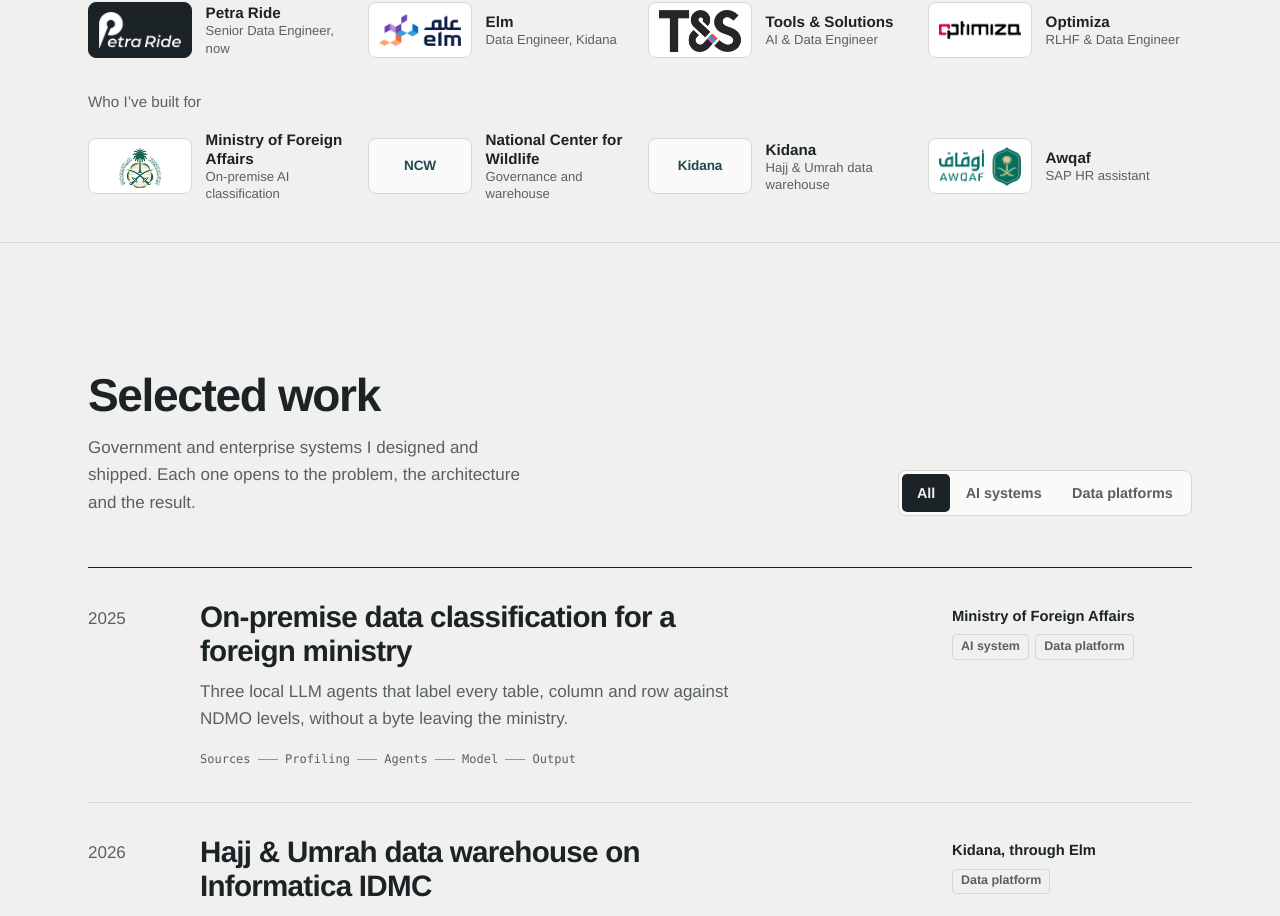
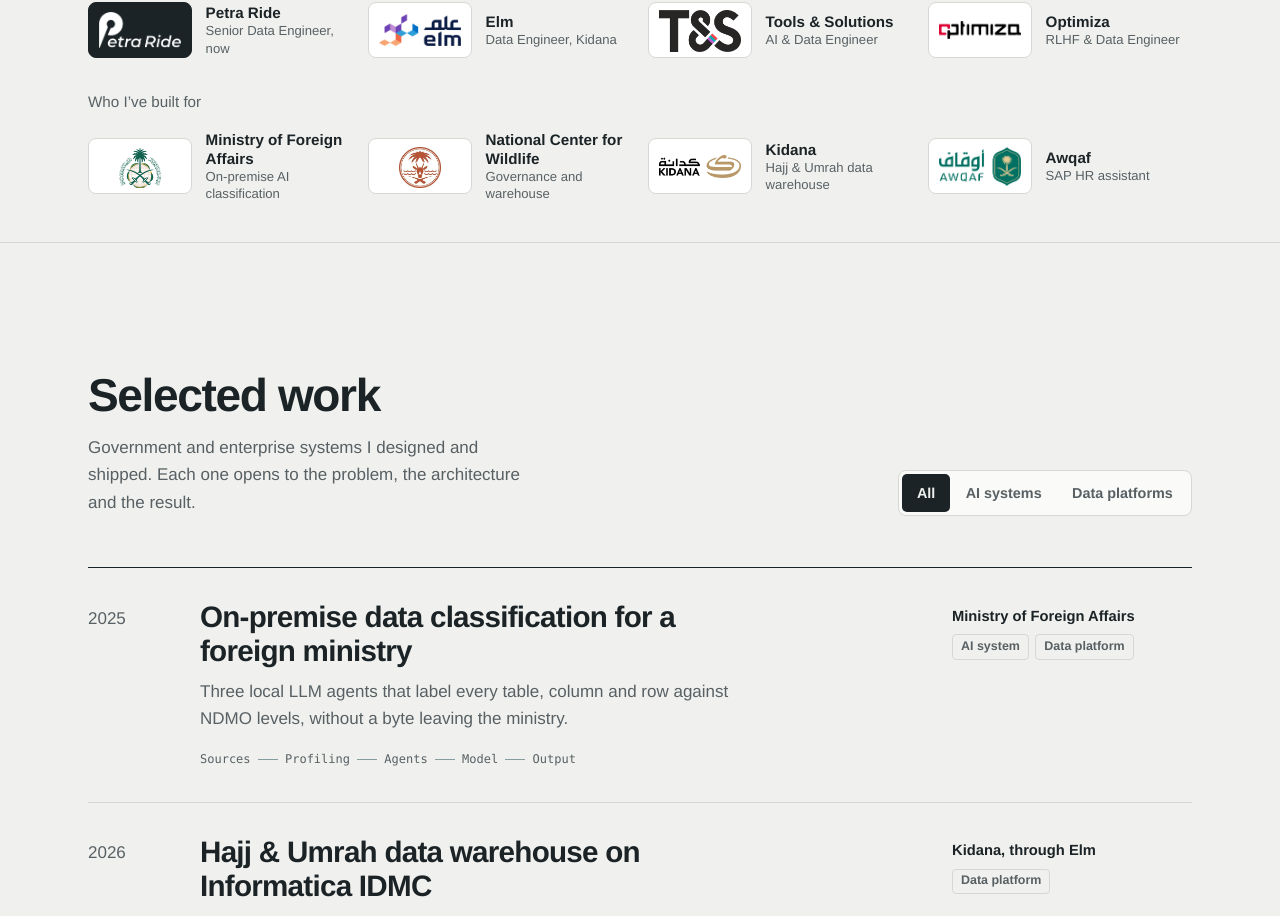
Before and after one commit to alihamdan02/Ali-Hamdan-portfolio, a Next.js app: page / in a window 1280 px wide. Shown: the part 928-1844 px from the top of the page. Built offline with nearby package versions, Linux system fonts and the light colour scheme.

Commit message:
Add NCW and Kidana logos

```diff
--- a/content/profile.ts
+++ b/content/profile.ts
@@ -33,8 +33,8 @@ export const profile = {
   ] as Client[],
   clients: [
     { name: "Ministry of Foreign Affairs", short: "MOFA", work: "On-premise AI classification", logo: "/logos/mofa.png" },
-    { name: "National Center for Wildlife", short: "NCW", work: "Governance and warehouse", logo: "" },
-    { name: "Kidana", short: "Kidana", work: "Hajj & Umrah data warehouse", logo: "" },
+    { name: "National Center for Wildlife", short: "NCW", work: "Governance and warehouse", logo: "/logos/ncw.png" },
+    { name: "Kidana", short: "Kidana", work: "Hajj & Umrah data warehouse", logo: "/logos/kidana.png" },
     { name: "Awqaf", short: "Awqaf", work: "SAP HR assistant", logo: "/logos/awqaf.png" },
   ] as Client[],
 };
```
Also changed, not shown: public/logos/kidana.png (added), public/logos/ncw.png (added).
